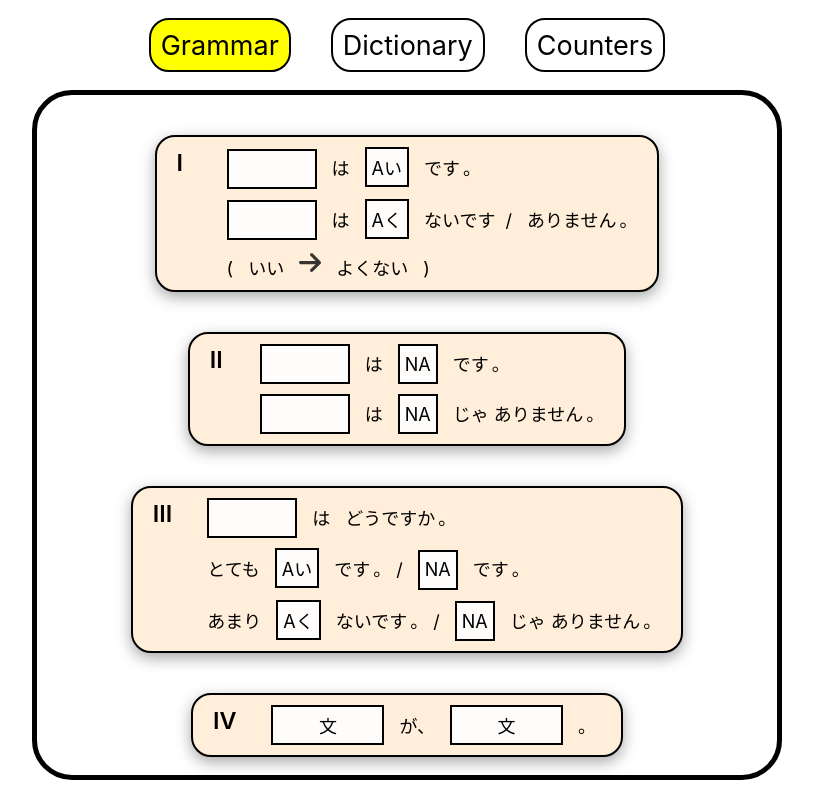
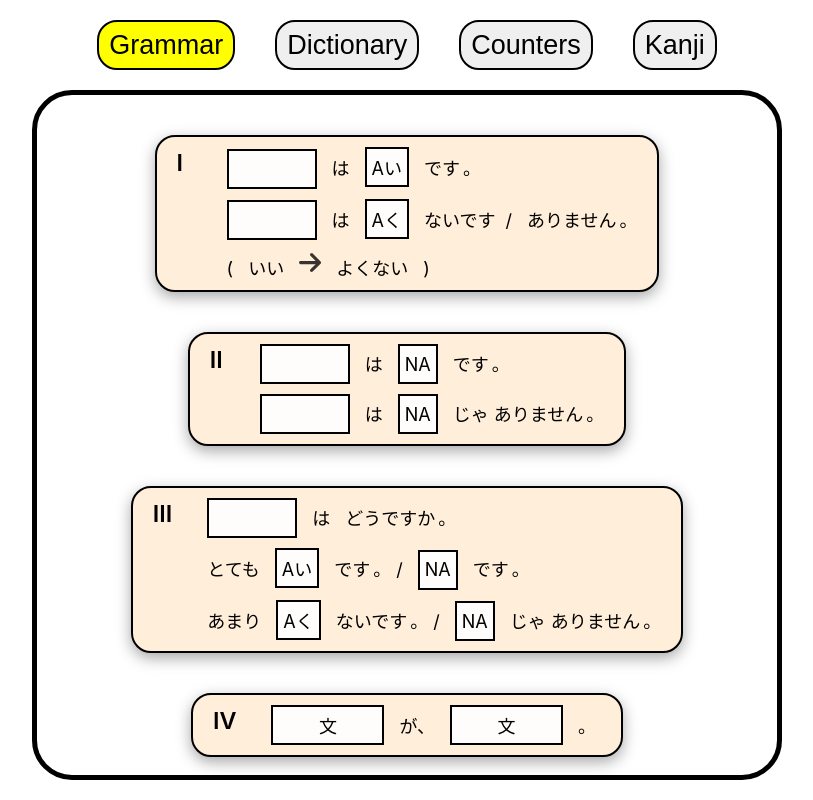
Before and after one commit to DIQv2/nihongo-grammar-book, a React (Create React App) app: page / in a window 1280 px wide. Shown: the whole page, without its empty margins (233-1046 px from the left). Built offline with nearby package versions, Linux system fonts and the light colour scheme.

Commit message:
Rethought router process. Made manual.

```diff
--- a/src/App.js
+++ b/src/App.js
@@ -1,22 +1,9 @@
 import './assets/css/App.css';
-import {HashRouter, Route, Routes} from "react-router-dom";
 import Home from "./pages/Home";
-import Grammar from "./pages/Grammar";
-import Dictionary from "./pages/Dictionary";
-import Counters from "./pages/Counters";
 
 function App() {
   return (
-      <HashRouter basename={"/"}>
-          <Routes>
-              <Route path={"/"} exact element={<Home />}>
-                  <Route index element={<Grammar />}/>
-                  <Route path={"grammar"} element={<Grammar />}/>
-                  <Route path={"dictionary"} element={<Dictionary/>}/>
-                  <Route path={"counters"} element={<Counters/>}/>
-              </Route>
-          </Routes>
-      </HashRouter>
+      <Home />
   );
 }
 
--- a/src/assets/css/pages/Home.module.css
+++ b/src/assets/css/pages/Home.module.css
@@ -9,7 +9,7 @@
     padding: 20px;
 }
 
-.main a {
+.main button {
     padding: 10px;
     border: 2px solid black;
     margin-right: 20px;
@@ -18,7 +18,7 @@
     text-decoration: none;
 }
 
-.main a:hover {
+.main button:hover {
     background-color: greenyellow;
 }
 
@@ -52,7 +52,7 @@
         padding-bottom: 0;
     }
 
-    .main a {
+    .main button {
         width: fit-content;
         height: 100%;
         display: flex;
@@ -63,6 +63,7 @@
         text-decoration: none;
         padding: 0 10px;
         margin: 0;
+        cursor: pointer;
     }
 
     .wrapper1 {
--- a/src/pages/Home.jsx
+++ b/src/pages/Home.jsx
@@ -1,37 +1,44 @@
-import {Link, Outlet} from "react-router-dom";
 import styles from "../assets/css/pages/Home.module.css";
 import {useState} from "react";
+import Grammar from "./Grammar";
+import Dictionary from "./Dictionary";
+import Counters from "./Counters";
+import KanjiPage from "./KanjiPage";
 
 const Home = () => {
-    const [selected, setSelected] = useState(0);
+    const [selectedPage, setSelectedPage] = useState("grammar");
+
     return (
         <div className={styles.main}>
             <header>
-                <Link to={"grammar"}
-                      className={selected === 0 ? styles.selected : ""}
-                      onClick={() => {setSelected(0)}}
-                >
-                    Grammar
-                </Link>
-                <Link to={"dictionary"}
-                      className={selected === 1 ? styles.selected : ""}
-                      onClick={() => {
-                    setSelected(1)}}
-                >
-                    Dictionary
-                </Link>
-                <Link to={"counters"}
-                      className={selected === 2 ? styles.selected : ""}
-                      onClick={() => {
-                          setSelected(2)}}
-                >
-                    Counters
-                </Link>
+                <button onClick={() => {
+                    setSelectedPage("grammar")
+                }}
+                        className={selectedPage === "grammar" ? styles.selected : ""}
+                >Grammar</button>
+                <button onClick={() => {
+                    setSelectedPage("dictionary")
+                }}
+                        className={selectedPage === "dictionary" ? styles.selected : ""}
+                >Dictionary</button>
+                <button onClick={() => {
+                    setSelectedPage("counters")
+                }}
+                        className={selectedPage === "counters" ? styles.selected : ""}
+                >Counters</button>
+                <button onClick={() => {
+                    setSelectedPage("kanji")
+                }}
+                        className={selectedPage === "kanji" ? styles.selected : ""}
+                >Kanji</button>
             </header>
             <section>
                 <div className={styles.wrapper1}>
                     <div className={styles.wrapper2}>
-                        <Outlet/>
+                        {selectedPage === "grammar" && (<Grammar />)}
+                        {selectedPage === "dictionary" && (<Dictionary />)}
+                        {selectedPage === "counters" && (<Counters />)}
+                        {selectedPage === "kanji" && (<KanjiPage />)}
                     </div>
                 </div>
             </section>
--- /dev/null
+++ b/src/pages/KanjiPage.jsx
@@ -0,0 +1,9 @@
+const KanjiPage = () => {
+    return (
+        <div>
+            To be added
+        </div>
+    )
+}
+
+export default KanjiPage;
```
